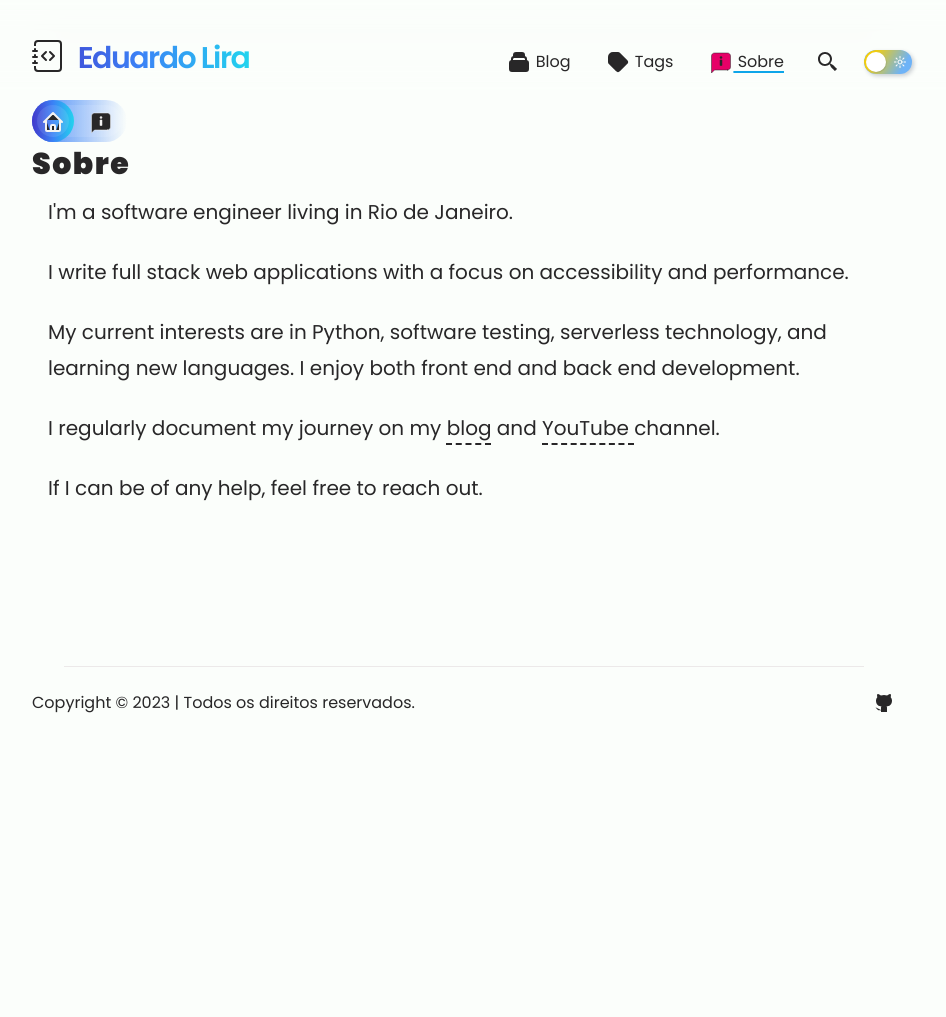
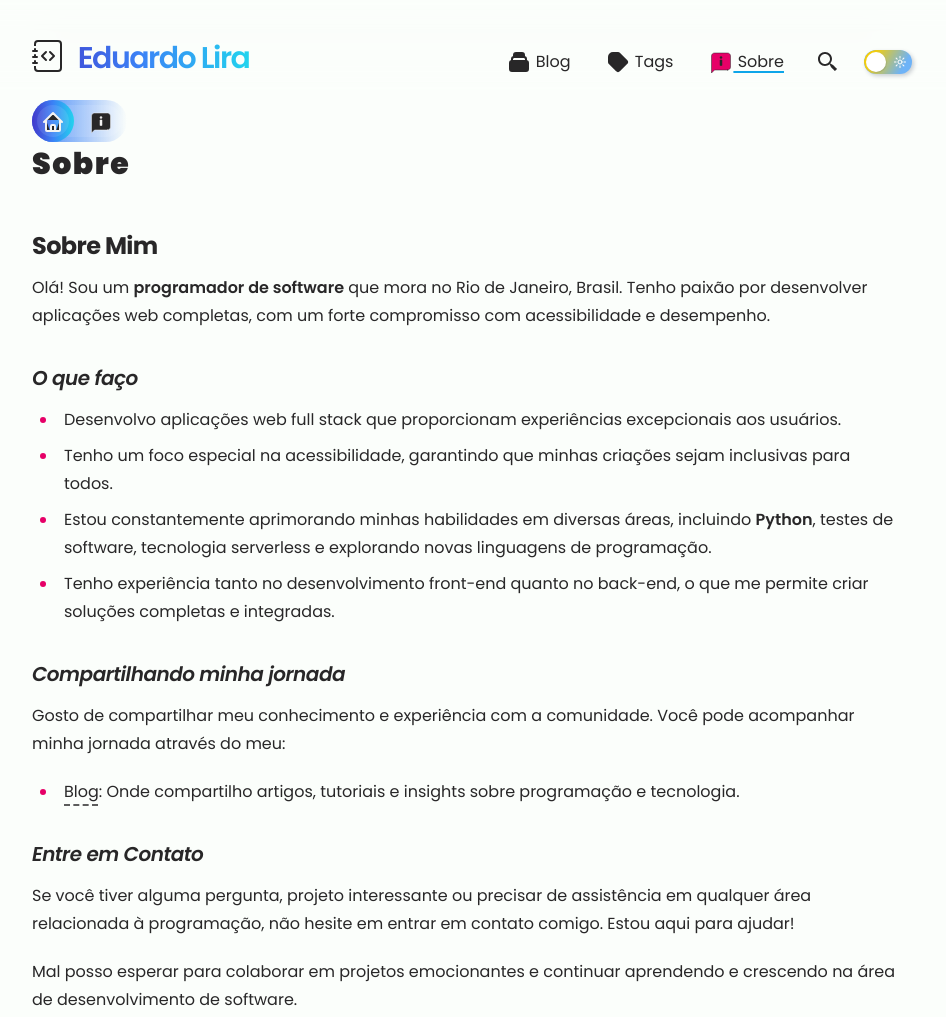
Before and after one commit to eduardolirainfo/astro-paper, an Astro site: page /sobre in a window 1280 px wide. Shown: the top 1017 px of the page, without its empty margins (176-1122 px from the left). Before the commit the page ends 800 px from the top, so only its background shows below. Built offline with nearby package versions, Linux system fonts and the light colour scheme; Astro itself is replaced by a stand-in of ours.

Commit message:
atualizações e melhorias da página sobre

```diff
--- a/src/pages/sobre.md
+++ b/src/pages/sobre.md
@@ -3,25 +3,25 @@ layout: ../layouts/AboutLayout.astro
 title: "Sobre"
 ---
 
-  <section class="prose mx-auto mb-16 max-w-5xl px-4 prose-a:text-sky-600 dark:prose-invert dark:prose-a:text-sky-300 md:prose-lg lg:mb-32 lg:prose-xl">
-    <p>I&apos;m a software engineer living in Rio de Janeiro.</p>
-    <p>
-      I write full stack web applications with a focus on accessibility and
-      performance.
-    </p>
-    <p>
-      My current interests are in Python, software testing, serverless
-      technology, and learning new languages. I enjoy both front end and
-      back end development.
-    </p>
-    <p>
-      I regularly document my journey on my <a href="/blog">blog</a>
-      and <a href="https://www.youtube.com/@EduardoLiraInfo/featured">
-        YouTube
-      </a>
-      channel.
-    </p>
-    <p>
-      If I can be of any help, feel free to <LinkButton href="/contact">reach out</LinkButton>.
-    </p>
-  </section>
+## Sobre Mim
+
+Olá! Sou um **programador de software** que mora no Rio de Janeiro, Brasil. Tenho paixão por desenvolver aplicações web completas, com um forte compromisso com acessibilidade e desempenho.
+
+### O que faço
+
+- Desenvolvo aplicações web full stack que proporcionam experiências excepcionais aos usuários.
+- Tenho um foco especial na acessibilidade, garantindo que minhas criações sejam inclusivas para todos.
+- Estou constantemente aprimorando minhas habilidades em diversas áreas, incluindo **Python**, testes de software, tecnologia serverless e explorando novas linguagens de programação.
+- Tenho experiência tanto no desenvolvimento front-end quanto no back-end, o que me permite criar soluções completas e integradas.
+
+### Compartilhando minha jornada
+
+Gosto de compartilhar meu conhecimento e experiência com a comunidade. Você pode acompanhar minha jornada através do meu:
+
+- [Blog](https://eduardolira.dev.br/blog): Onde compartilho artigos, tutoriais e insights sobre programação e tecnologia.
+
+### Entre em Contato
+
+Se você tiver alguma pergunta, projeto interessante ou precisar de assistência em qualquer área relacionada à programação, não hesite em entrar em contato comigo. Estou aqui para ajudar!
+
+Mal posso esperar para colaborar em projetos emocionantes e continuar aprendendo e crescendo na área de desenvolvimento de software.
```
